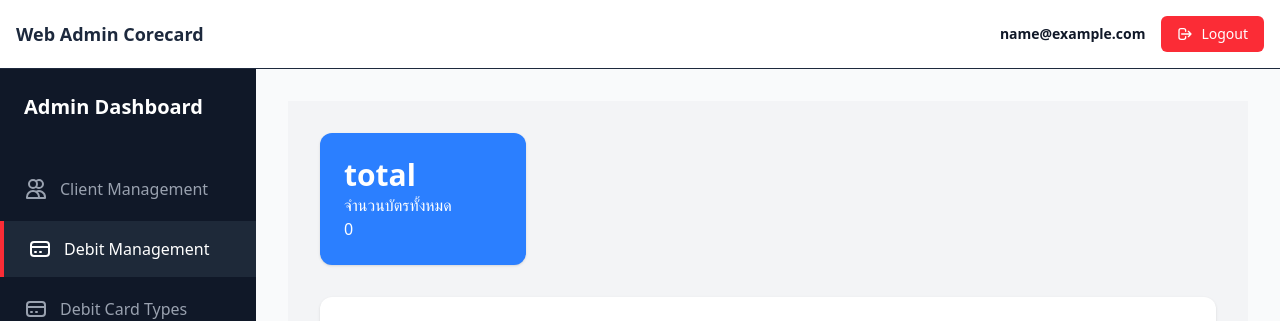
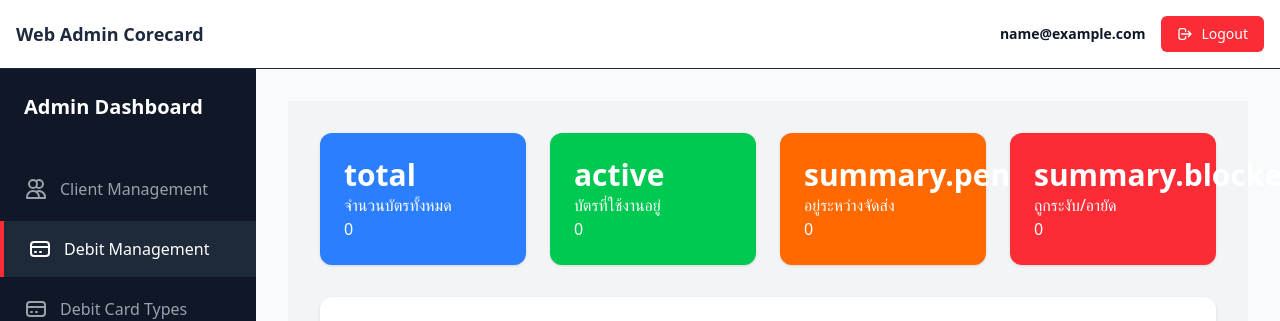
Before and after one commit to Kubnong/web-admin-corecard, a Vue app: page /debit-manage in a window 1280 px wide. Shown: the top 321 px of the page. Built offline with nearby package versions, Linux system fonts and the light colour scheme; no server answers; sample sign-in values are in the browser's storage; the HTML template or start-up script is replaced by a standard one.

Commit message:
[Add] add dashboard active, summary.pending, summary.blocked

```diff
--- a/src/views/DebitManage.vue
+++ b/src/views/DebitManage.vue
@@ -1,14 +1,30 @@
 <template>
   <MainLayout>
     <div class="min-h-screen bg-gray-100 flex">
-
       <div class="flex-1 p-8">
-
         <div class="grid grid-cols-4 gap-6 mb-8">
           <div class="bg-blue-500 text-white rounded-xl p-6 shadow">
             <div class="text-3xl font-bold">total</div>
             <div>จำนวนบัตรทั้งหมด</div>
             <div>{{ cards.length }}</div>
+          </div>
+
+          <div class="bg-green-500 text-white rounded-xl p-6 shadow">
+            <div class="text-3xl font-bold">active</div>
+            <div>บัตรที่ใช้งานอยู่</div>
+            <div>{{ activeCount }}</div>
+          </div>
+
+          <div class="bg-orange-500 text-white rounded-xl p-6 shadow">
+            <div class="text-3xl font-bold">summary.pending</div>
+            <div>อยู่ระหว่างจัดส่ง</div>
+            <div>{{ pendingCount }}</div>
+          </div>
+
+          <div class="bg-red-500 text-white rounded-xl p-6 shadow">
+            <div class="text-3xl font-bold">summary.blocked</div>
+            <div>ถูกระงับ/อายัด</div>
+            <div>{{ blockedCount }}</div>
           </div>
         </div>
 
@@ -16,7 +32,9 @@
           <div class="text-lg font-bold mb-4 text-gray-700">ค้นหาลูกค้า</div>
           <div class="flex gap-4 items-end">
             <div class="flex-1">
-              <label class="block text-sm font-medium text-gray-700 mb-1">ชื่อจริง (First Name)</label>
+              <label class="block text-sm font-medium text-gray-700 mb-1"
+                >ชื่อจริง (First Name)</label
+              >
               <input
                 v-model="searchFirstName"
                 type="text"
@@ -27,7 +45,9 @@
             </div>
 
             <div class="flex-1">
-              <label class="block text-sm font-medium text-gray-700 mb-1">นามสกุล (Last Name)</label>
+              <label class="block text-sm font-medium text-gray-700 mb-1"
+                >นามสกุล (Last Name)</label
+              >
               <input
                 v-model="searchLastName"
                 type="text"
@@ -42,8 +62,20 @@
               :disabled="isSearching"
               class="bg-blue-600 hover:bg-blue-700 text-white px-6 py-2 rounded-lg transition-colors flex items-center gap-2 h-[42px] disabled:opacity-50"
             >
-              <svg v-if="!isSearching" xmlns="http://www.w3.org/2000/svg" class="h-5 w-5" fill="none" viewBox="0 0 24 24" stroke="currentColor">
-                <path stroke-linecap="round" stroke-linejoin="round" stroke-width="2" d="M21 21l-6-6m2-5a7 7 0 11-14 0 7 7 0 0114 0z" />
+              <svg
+                v-if="!isSearching"
+                xmlns="http://www.w3.org/2000/svg"
+                class="h-5 w-5"
+                fill="none"
+                viewBox="0 0 24 24"
+                stroke="currentColor"
+              >
+                <path
+                  stroke-linecap="round"
+                  stroke-linejoin="round"
+                  stroke-width="2"
+                  d="M21 21l-6-6m2-5a7 7 0 11-14 0 7 7 0 0114 0z"
+                />
               </svg>
               <span v-else>กำลังค้นหา...</span>
               ค้นหา
@@ -81,7 +113,11 @@
                 class="border-t cursor-pointer hover:bg-gray-50"
               >
                 <td class="px-6 py-4 font-mono">
-                  {{ card.last_digits ? `**** **** **** ${card.last_digits}` : '-'}}
+                  {{
+                    card.last_digits
+                      ? `**** **** **** ${card.last_digits}`
+                      : "-"
+                  }}
                 </td>
                 <td class="px-6 py-4">{{ card.name_th }}</td>
                 <td class="px-6 py-4">{{ card.name_eng }}</td>
@@ -118,7 +154,7 @@
 
 <script setup lang="ts">
 import { getCards, searchCustomer } from "@/services/webAdminService"; // ✅ Import searchCustomer เพิ่ม
-import { onMounted, ref } from "vue";
+import { onMounted, ref, computed } from "vue";
 import { useRouter } from "vue-router";
 import MainLayout from "@/components/MainLayout.vue";
 
@@ -139,8 +175,8 @@ interface Card {
 }
 
 // ✅ สร้างตัวแปร State
-const cards = ref<Card[]>([]);           // เก็บข้อมูลทั้งหมด (Master Data)
-const displayedCards = ref<Card[]>([]);  // เก็บข้อมูลที่ใช้แสดงผลจริง (Filtered Data)
+const cards = ref<Card[]>([]); // เก็บข้อมูลทั้งหมด (Master Data)
+const displayedCards = ref<Card[]>([]); // เก็บข้อมูลที่ใช้แสดงผลจริง (Filtered Data)
 const searchFirstName = ref("");
 const searchLastName = ref("");
 const isSearching = ref(false);
@@ -170,7 +206,7 @@ const handleSearch = async () => {
     // 1. เรียก API ค้นหา User
     const payload = {
       first_name: searchFirstName.value || undefined,
-      last_name: searchLastName.value || undefined
+      last_name: searchLastName.value || undefined,
     };
 
     const response = await searchCustomer(payload);
@@ -184,11 +220,10 @@ const handleSearch = async () => {
       const foundUserIds = foundUsers.map((u: any) => u.customerUserId || u.id);
 
       // 3. กรองการ์ด ให้เหลือเฉพาะใบที่เป็นของ User กลุ่มนี้
-       displayedCards.value = cards.value.filter(card =>
-           foundUserIds.includes(card.holder_id)
+      displayedCards.value = cards.value.filter((card) =>
+        foundUserIds.includes(card.holder_id),
       );
     }
-
   } catch (error) {
     console.error("Search failed:", error);
     alert("เกิดข้อผิดพลาดในการค้นหา");
@@ -214,21 +249,41 @@ const goToDetail = (card_id: string) => {
 const formatDate = (dateInput: string | Date) => {
   if (!dateInput) return "-";
   const date = new Date(dateInput);
-  return date.toLocaleString('th-TH', {
-    year: 'numeric',
-    month: '2-digit',
-    day: '2-digit',
-    hour: '2-digit',
-    minute: '2-digit',
+  return date.toLocaleString("th-TH", {
+    year: "numeric",
+    month: "2-digit",
+    day: "2-digit",
+    hour: "2-digit",
+    minute: "2-digit",
   });
 };
 
 // Helper สำหรับแต่งสี Status
 const getStatusClass = (status: string) => {
   // ใส่ Logic สีตามต้องการได้เลย
-    return status === 'active' ? 'bg-green-100 text-green-800' :
-           status === 'frozen' ? 'bg-red-100 text-red-800' : 'bg-gray-100 text-gray-800';
-}
+  return status === "active"
+    ? "bg-green-100 text-green-800"
+    : status === "frozen"
+      ? "bg-red-100 text-red-800"
+      : "bg-gray-100 text-gray-800";
+};
+
+const activeCount = computed(
+  () => cards.value.filter((card) => card.status === "active").length,
+);
+
+// Blocked (frozen / locked)
+const blockedCount = computed(
+  () =>
+    cards.value.filter(
+      (card) => card.status === "frozen" || card.status === "locked",
+    ).length,
+);
+
+// Pending (เช่น pending / shipping แล้วแต่ backend)
+const pendingCount = computed(
+  () => cards.value.filter((card) => card.status === "pending").length,
+);
 
 onMounted(() => {
   fetchCardsData();
```
Lines whose indentation alone changed are shown as unchanged.
